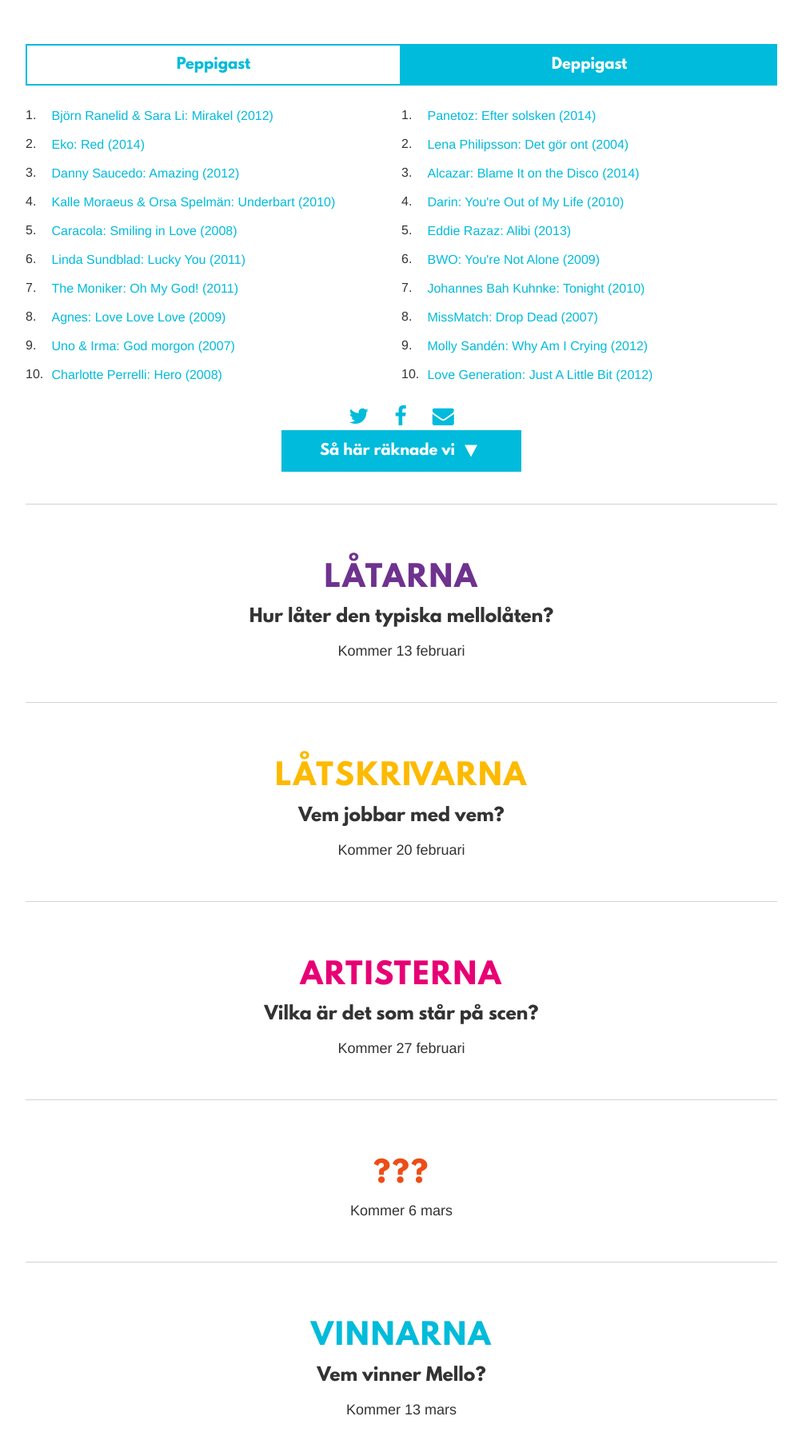
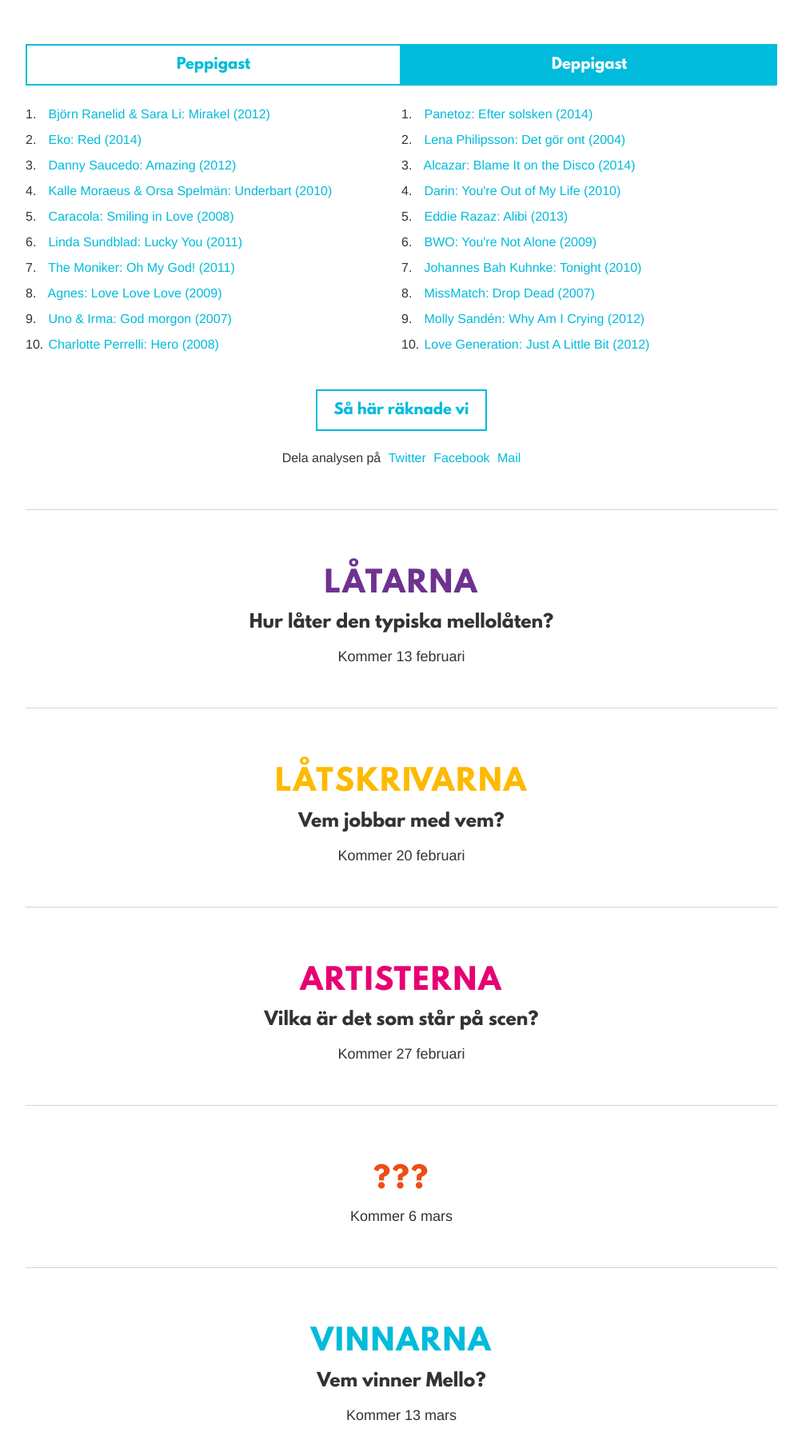
Before and after one commit to LCHansson/deliciosa, a PHP site: page /week1.html in a window 1280 px wide. Shown: the part 1008-2814 px from the top of the page at 80% size, without its empty margins (138-1141 px from the left). Run offline with PHP 8.4, Linux system fonts and the light colour scheme.

Commit message:
Tweak read more buttons, social buttons, lists and get data design

```diff
--- a/frontend/css/theme.css
+++ b/frontend/css/theme.css
@@ -1,28 +1,15 @@
-.yellow { color: #fdba00; }
-.orange { color: #ed4d17; }
-.cerise { color: #e70074; }
-.purple { color: #6e328f; }
-.blue   { color: #00bbdb; }
-.gray   { color: #bbbbbb; }
+/* Colors */
 
-#firstPost a,
-#firstPost .btn-link,
-#firstPost .btn-link:active,
-#firstPost .btn-link:focus,
-#firstPost .btn-link:hover {
-    color: #00bbdb !important;
-    font-family: inherit;
-    font-size: inherit;
-    font-weight: inherit;
-    line-height: inherit;
-}
-
-
-#firstPost a:active,
-#firstPost a:focus,
-#firstPost a:hover {
-    text-decoration: underline !important;
-}
+.yellow        { color: #fdba00 !important; border-color: #fdba00 !important; }
+.orange        { color: #ed4d17 !important; border-color: #ed4d17 !important; }
+.cerise        { color: #e70074 !important; border-color: #e70074 !important; }
+.purple        { color: #6e328f !important; border-color: #6e328f !important; }
+.blue          { color: #00bbdb !important; border-color: #00bbdb !important; }
+.btn.yellow:hover, .btn.yellow:active, .btn.yellow:focus { color: #fff !important; background:   #fdba00; }
+.btn.orange:hover, .btn.orange:active, .btn.orange:focus { color: #fff !important; background:   #ed4d17; }
+.btn.cerise:hover, .btn.cerise:active, .btn.cerise:focus { color: #fff !important; background:   #e70074; }
+.btn.purple:hover, .btn.purple:active, .btn.purple:focus { color: #fff !important; background:   #6e328f; }
+.btn.blue:hover, .btn.blue:active, .btn.blue:focus       { color: #fff !important; background:   #00bbdb; }
 
 
 /* Typography */
@@ -88,6 +75,12 @@ body {
     font-size: 16px;
 }
 
+@media(max-width: 740px){
+    br {
+        display: none; /* No forced line breaks in smaller sizes */
+    }
+}
+
 
 /* Lists */
 
@@ -96,6 +89,7 @@ ol {
     counter-reset: ol-counter;
     padding: 0;
     margin: 20px 0;
+    line-height: 32px;
 }
 ol li:before {
     content: counter(ol-counter) ".";
@@ -103,20 +97,39 @@ ol li:before {
     display: inline-block;
     width: 24px;
 }
-ol li .btn-link {
-    padding: 3px;
+
+
+/* Links */
+
+a:active,
+a:focus,
+a:hover {
+    text-decoration: underline;
+}
+
+a,
+.btn {
+    color: #00bbdb !important;
+    font-family: inherit;
+    font-size: inherit;
+    font-weight: inherit;
+    line-height: inherit;
 }
 
 
 /* Buttons */
 
 .btn {
-    white-space: normal;
-    text-align: left;
+    text-decoration: none !important;
 }
-
-.btn img {
-    width: 30px;
+.btn-default {
+    background: none;
+    border-radius: 0px;
+    border: 2px solid black;
+    box-shadow: none;
+    text-shadow: none;
+    font-family: "League Spartan";
+    padding: 10px 20px;
 }
 
 
@@ -164,10 +177,8 @@ header .sine     { right: 110px; top: 20px; }
     header img {
         width: 10%;
     }
-    header .intro br {
-        display: none; /* No line break in smaller sizes */
-    }
 }
+
 
 /* Footer */
 
@@ -180,8 +191,27 @@ footer p {
 }
 
 footer a {
-    color: #2b2b2b;
+    color: #2b2b2b !important;
 }
+
+
+/* Common elements */
+
+
+.more .btn {
+    margin-top: 20px;
+}
+
+.social {
+    margin-top: 20px;
+}
+
+.social a {
+    display: inline-block;
+    margin-left: 5px;
+}
+
+
 
 
 .vertical-center {
@@ -391,26 +421,9 @@ div.dataTables_wrapper {
     border: none;
 }
 
-div.social {
-    margin-top: 4em;
-}
-
-div.social i{
-    font-size: 1.5em;
-}
-
-div.social.global {
-    margin-bottom: 4em;
-}
-
-div.social.global a {
-    color: gray;
-}
-
 #getData a {
     color: #e70074;
 }
-
 #getData img {
     width: 80px;
     float: left;
@@ -420,11 +433,20 @@ div.social.global a {
     margin-top: 0;
     text-align: left;
 }
-
-div.social .fa-facebook {
-    padding: 0 1em;
+@media(max-width: 740px){
+    #getData {
+        text-align: center;
+    }
+    #getData h3 {
+        text-align: center;
+    }
+    #getData img {
+        width: 50px;
+        float: none;
+        text-align: center;
+        margin: 0px 0px 20px;
+    }
 }
-
 
 text.highcharts-title {
     font-family: 'League Spartan';
@@ -435,20 +457,6 @@ svg {
     font-family: "Helvetica Neue",Helvetica,Arial,sans-serif !important;
 }
 
-a.read-on {
-    display: block;
-    border-radius: 0;
-    padding: 10px 15px;
-    margin: 0 auto;
-    max-width: 300px;
-    font-family: 'League Spartan' !important;
-    text-align: center;
-}
-
-#firstPost a.read-on {
-    background-color: #00bbdb;
-    color: #ffffff !important;
-}
 
 
 .collapsing {
--- a/frontend/js/main.js
+++ b/frontend/js/main.js
@@ -5,8 +5,6 @@ $(function () {
         var $this = $(this);
         var $collapse = $this.closest('.collapse-group').find('.collapse');
         $collapse.collapse('toggle');
-        $this.children( "i" ).toggleClass( "fa-caret-square-o-down" );
-        $this.children( "i" ).toggleClass( "fa-caret-square-o-up" );
         $collapse.on('hide.bs.collapse', function () {
             $('html, body').animate({
                 scrollTop: $this.offset().top - $collapse.height() - 200
--- a/frontend/week1.html
+++ b/frontend/week1.html
@@ -95,154 +95,136 @@
                 <div role="tabpanel" class="tab-pane active" id="peppigast">
                     <ol>
                         <li>
-                                <button type="button" class="btn btn-link" data-toggle="modal"
-                                        data-target="#textModalID" id="2012_3_8">
-                                    Björn Ranelid & Sara Li: Mirakel (2012)
-                                </button>
+                            <a href="" data-toggle="modal" data-target="#textModalID" id="2012_3_8">
+                                Björn Ranelid &amp; Sara Li: Mirakel (2012)
+                            </a>
                         </li>
-
                         <li>
-                                <button type="button" class="btn btn-link" data-toggle="modal"
-                                        data-target="#textModalID" id="2014_3_2">
+                            <a href="" data-toggle="modal" data-target="#textModalID" id="2014_3_2">
                                 Eko: Red (2014)
-                                </button>
+                            </a>
                         </li>
-
                         <li>
-                                <button type="button" class="btn btn-link" data-toggle="modal"
-                                        data-target="#textModalID" id="2012_4_8">
+                            <a href="" data-toggle="modal" data-target="#textModalID" id="2012_4_8">
                                 Danny Saucedo: Amazing (2012)
-                                </button>
+                            </a>
                         </li>
-
                         <li>
-                                <button type="button" class="btn btn-link" data-toggle="modal"
-                                        data-target="#textModalID" id="2010_2_7">
-                                    Kalle Moraeus & Orsa Spelmän: Underbart (2010)
-                                </button>
+                            <a href="" data-toggle="modal" data-target="#textModalID" id="2010_2_7">
+                                Kalle Moraeus &amp; Orsa Spelmän: Underbart (2010)
+                            </a>
                         </li>
-
                         <li>
-                                <button type="button" class="btn btn-link" data-toggle="modal"
-                                        data-target="#textModalID" id="2008_3_6">
+                            <a href="" data-toggle="modal" data-target="#textModalID" id="2008_3_6">
                                 Caracola: Smiling in Love (2008)
-                                </button>
+                            </a>
                         </li>
-
                         <li>
-                                <button type="button" class="btn btn-link" data-toggle="modal"
-                                        data-target="#textModalID" id="2011_3_1">
+                            <a href="" data-toggle="modal" data-target="#textModalID" id="2011_3_1">
                                 Linda Sundblad: Lucky You (2011)
-                                </button>
+                            </a>
                         </li>
-
                         <li>
-                                <button type="button" class="btn btn-link" data-toggle="modal"
-                                        data-target="#textModalID" id="2011_2_6">
+                            <a href="" data-toggle="modal" data-target="#textModalID" id="2011_2_6">
                                 The Moniker: Oh My God! (2011)
-                                </button>
+                            </a>
                         </li>
-
                         <li>
-                                <button type="button" class="btn btn-link" data-toggle="modal"
-                                        data-target="#textModalID" id="2009_4_1">
+                            <a href="" data-toggle="modal" data-target="#textModalID" id="2009_4_1">
                                 Agnes: Love Love Love (2009)
-                                </button>
+                            </a>
                         </li>
-
                         <li>
-                                <button type="button" class="btn btn-link" data-toggle="modal"
-                                        data-target="#textModalID" id="2007_1_8">
-                                    Uno & Irma: God morgon (2007)
-                                </button>
+                            <a href="" data-toggle="modal" data-target="#textModalID" id="2007_1_8">
+                                Uno &amp; Irma: God morgon (2007)
+                            </a>
                         </li>
-
                         <li>
-                                <button type="button" class="btn btn-link" data-toggle="modal"
-                                        data-target="#textModalID" id="2008_4_8">
+                            <a href="" data-toggle="modal" data-target="#textModalID" id="2008_4_8">
                                 Charlotte Perrelli: Hero (2008)
-                                </button>
+                            </a>
                         </li>
                     </ol>
                 </div>
 
                 <div role="tabpanel" class="tab-pane" id="deppigast">
-
                     <ol>
                         <li>
-                                <button type="button" class="btn btn-link" data-toggle="modal"
-                                        data-target="#textModalID" id="2014_2_4">
+                            <a href="" data-toggle="modal" data-target="#textModalID" id="2014_2_4">
                                 Panetoz: Efter solsken (2014)
-                                </button>
-                            </li>
-
-                          <li>
-                                <button type="button" class="btn btn-link" data-toggle="modal"
-                                        data-target="#textModalID" id="2004_4_1">
-                                    Lena Philipsson: Det gör ont (2004)
-                                </button>
-                            </li>
-
-                            <li>
-                                <button type="button" class="btn btn-link" data-toggle="modal"
-                                        data-target="#textModalID" id="2014_4_1">
-                                    Alcazar: Blame It on the Disco (2014)
-                                </button>
-                            </li>
-
-                            <li>
-                                <button type="button" class="btn btn-link" data-toggle="modal"
-                                        data-target="#textModalID" id="2010_3_7">
-                                    Darin: You're Out of My Life (2010)
-                                </button>
-                            </li>
-
-                            <li>
-                                <button type="button" class="btn btn-link" data-toggle="modal"
-                                        data-target="#textModalID" id="2013_3_1">
-                                    Eddie Razaz: Alibi (2013)
-                                </button>
-                            </li>
-
-                            <li>
-                                <button type="button" class="btn btn-link" data-toggle="modal"
-                                        data-target="#textModalID" id="2009_3_8">
-                                    BWO: You're Not Alone (2009)
-                                </button>
+                            </a>
                         </li>
                         <li>
-                                <button type="button" class="btn btn-link" data-toggle="modal"
-                                        data-target="#textModalID" id="2010_3_2">
+                            <a href="" data-toggle="modal" data-target="#textModalID" id="2004_4_1">
+                                Lena Philipsson: Det gör ont (2004)
+                            </a>
+                        </li>
+                        <li>
+                            <a href="" data-toggle="modal" data-target="#textModalID" id="2014_4_1">
+                                Alcazar: Blame It on the Disco (2014)
+                            </a>
+                        </li>
+                        <li>
+                            <a href="" data-toggle="modal" data-target="#textModalID" id="2010_3_7">
+                                Darin: You're Out of My Life (2010)
+                            </a>
+                        </li>
+                        <li>
+                            <a href="" data-toggle="modal" data-target="#textModalID" id="2013_3_1">
+                                Eddie Razaz: Alibi (2013)
+                            </a>
+                        </li>
+                        <li>
+                            <a href="" data-toggle="modal" data-target="#textModalID" id="2009_3_8">
+                                BWO: You're Not Alone (2009)
+                            </a>
+                        </li>
+                        <li>
+                            <a href="" data-toggle="modal" data-target="#textModalID" id="2010_3_2">
                                 Johannes Bah Kuhnke: Tonight (2010)
-                                </button>
+                            </a>
                         </li>
-
                         <li>
-                                <button type="button" class="btn btn-link" data-toggle="modal"
-                                        data-target="#textModalID" id="2007_3_2">
+                            <a href="" data-toggle="modal" data-target="#textModalID" id="2007_3_2">
                                 MissMatch: Drop Dead (2007)
-                                </button>
+                            </a>
                         </li>
-
                         <li>
-                                <button type="button" class="btn btn-link" data-toggle="modal"
-                                        data-target="#textModalID" id="2012_3_7">
+                            <a href="" data-toggle="modal" data-target="#textModalID" id="2012_3_7">
                                 Molly Sandén: Why Am I Crying (2012)
-                                </button>
+                            </a>
                         </li>
-
                         <li>
-                                <button type="button" class="btn btn-link" data-toggle="modal"
-                                        data-target="#textModalID" id="2012_3_4">
+                            <a href="" data-toggle="modal" data-target="#textModalID" id="2012_3_4">
                                 Love Generation: Just A Little Bit (2012)
-                                </button>
+                            </a>
                         </li>
-
                     </ol>
                 </div>
 
             </div>
         </div>
+
+        <div class="more text-center">
+            <a class="btn btn-default blue read-on" href="#texterna">Så här räknade vi</a>
+        </div>
+
+        <div id="firstCollapse" class="collapse tpadding small">
+            <p>Hur avgör man vad en låt handlar om? Förvånansvärt ofta är det mest effektivt att helt enkelt räkna vilka ord som är med. För att få en bra uppfattning om vad låtarna i Melodifestivalen handlar om gjorde vi först en översiktskarta av de ämnen som vanligtvis brukar förekomma i låttexter, t.ex. <em>kärlek</em>, <em>längtan/äventyr</em>, <em>tidsangivelser</em>, <em>religion</em>, <em>familj</em> och många andra. Vi skapade en lista med ord relaterade till varje ämne och räknade hur ofta ett ämne nämndes i Mellolåtarna. Inte helt förvånande vann <em>kärlek</em> helt överlägset. Mer än 80% av alla bidrag till Mello innehåller kärlekord - och då har vi säkert missat en massa metaforer. Låtar som hade få (1-3) kärleksord har vi klassat som "lite kärlek", och de som hade fler kärleksord som "mycket kärlek". Texter på alla språk är tillåtna i Mello, men i praktiken sjunger nästan alla på svenska eller engelska så det är bara de vi har analyserat.</p>
+            <p>För att avgöra vilka låtar som är "peppigast" och "deppigast" har vi gjort en så kallad sentimentanalys på låttexterna. Alla ord i texten får en poäng baserad på om ordet ofta förekommer i glada eller ledsna sammanhang. Detta är ofta en mycket effektiv metod, men kan ibland leda till en del överraskande resultat. <a href="" data-toggle="modal" data-target="#textModalID" id="2014_2_4">Efter solsken</a> av Panetoz är verkligen inte någon deppig låt, men är ändå den låt som har den "ledsnaste" texten enligt vår modell.</p>
+            <p>Det samlade låtmaterialet i vår analys består av 391 av de 416 låtar som deltog i Mello åren 2002-2014. Till 25 av låtarna har vi inte kunnat hitta någon text och de ingår därför inte i analysen.</p>
+            <p>Håller du med om våra analysmetoder? Tror du att du kan göra det bättre själv? Ladda ned vår databas längst ned på sidan och gör en egen analys!</p>
+
+            <table id="loveWordsTable" class="row-border" width="100%"></table>
+        </div>
+
+        <p class="social small text-center">
+            Dela analysen på
+            <a href="https://twitter.com/intent/tweet?text=Mellokollen - visste du att över 80 procent av #melfest handlar om kärlek?&url=http://www.mellokollen.se#texterna" target="_blank">Twitter</a>
+            <a href="https://www.facebook.com/sharer.php?u=http://www.mellokollen.se#texterna" target="_blank">Facebook</a>
+            <a href="mailto:?subject=Mellokollen.se&body=Mellokollen - visste du att över 80 procent av Mello handlar om kärlek?. %0D%0Ahttp://www.mellokollen.se#texterna">Mail</a>
+        </p>
+
 
         <div class="modal fade" id="textModalID" tabindex="-1" role="dialog" aria-labelledby="myModalLabel" aria-hidden="true">
             <div class="modal-dialog">
@@ -259,29 +241,6 @@
                     </div>
                 </div>
             </div>
-        </div>
-
-        <div class="social text-center">
-            <a href="https://twitter.com/intent/tweet?text=Mellokollen - visste du att över 80 procent av #melfest handlar om kärlek?&url=http://www.mellokollen.se#texterna" target="_blank"><!--
-            --><i class="fa fa-twitter"></i><!--
-        --></a>
-            <a href="https://www.facebook.com/sharer.php?u=http://www.mellokollen.se#texterna" target="_blank"><!--
-            --><i class="fa fa-facebook"></i><!--
-        --></a>
-            <a href="mailto:?subject=Mellokollen.se&body=Mellokollen - visste du att över 80 procent av Mello handlar om kärlek?. %0D%0Ahttp://www.mellokollen.se#texterna"><!--
-            --><i class="fa fa-envelope"></i><!--
-        --></a>
-        </div>
-
-        <a class="btn read-on" href="#texterna">Så här räknade vi <img src="images/icon_down_arrow.svg"></a>
-
-        <div class="collapse tpadding" id="firstCollapse">
-            <p>Hur avgör man vad en låt handlar om? Förvånansvärt ofta är det mest effektivt att helt enkelt räkna vilka ord som är med. För att få en bra uppfattning om vad låtarna i Melodifestivalen handlar om gjorde vi först en översiktskarta av de ämnen som vanligtvis brukar förekomma i låttexter, t.ex. <em>kärlek</em>, <em>längtan/äventyr</em>, <em>tidsangivelser</em>, <em>religion</em>, <em>familj</em> och många andra. Vi skapade en lista med ord relaterade till varje ämne och räknade hur ofta ett ämne nämndes i Mellolåtarna. Inte helt förvånande vann <em>kärlek</em> helt överlägset. Mer än 80% av alla bidrag till Mello innehåller kärlekord - och då har vi säkert missat en massa metaforer. Låtar som hade få (1-3) kärleksord har vi klassat som "lite kärlek", och de som hade fler kärleksord som "mycket kärlek". Texter på alla språk är tillåtna i Mello, men i praktiken sjunger nästan alla på svenska eller engelska så det är bara de vi har analyserat.</p>
-            <p>För att avgöra vilka låtar som är "peppigast" och "deppigast" har vi gjort en så kallad sentimentanalys på låttexterna. Alla ord i texten får en poäng baserad på om ordet ofta förekommer i glada eller ledsna sammanhang. Detta är ofta en mycket effektiv metod, men kan ibland leda till en del överraskande resultat. <a href="" data-toggle="modal" data-target="#textModalID" id="2014_2_4">Efter solsken</a> av Panetoz är verkligen inte någon deppig låt, men är ändå den låt som har den "ledsnaste" texten enligt vår modell.</p>
-            <p>Det samlade låtmaterialet i vår analys består av 391 av de 416 låtar som deltog i Mello åren 2002-2014. Till 25 av låtarna har vi inte kunnat hitta någon text och de ingår därför inte i analysen.</p>
-            <p>Håller du med om våra analysmetoder? Tror du att du kan göra det bättre själv? Ladda ned vår databas längst ned på sidan och gör en egen analys!</p>
-
-            <table id="loveWordsTable" class="row-border" width="100%"></table>
         </div>
     </section> <!-- #firstPost end -->
 
@@ -334,18 +293,6 @@
         </p>
     </footer>
 
-    <div class="row social global text-center">
-        <a href="https://twitter.com/intent/tweet?text=Mellokollen - en nördig djupdykning i datan bakom Melodifestivalen.&url=http://www.mellokollen.se" target="_blank"><!--
-                --><i class="fa fa-twitter"></i><!--
-            --></a>
-        <a href="https://www.facebook.com/sharer.php?u=http://www.mellokollen.se" target="_blank"><!--
-                --><i class="fa fa-facebook"></i><!--
-            --></a>
-        <a href="mailto:?subject=Mellokollen.se&body=Mellokollen - en nördig djupdykning i datan bakom Melodifestivalen. %0D%0Ahttp://www.mellokollen.se"><!--
-                --><i class="fa fa-envelope"></i><!--
-            --></a>
-    </div>
-
 </div> <!-- /container -->
 
 
```
Lines whose indentation alone changed are shown as unchanged.
